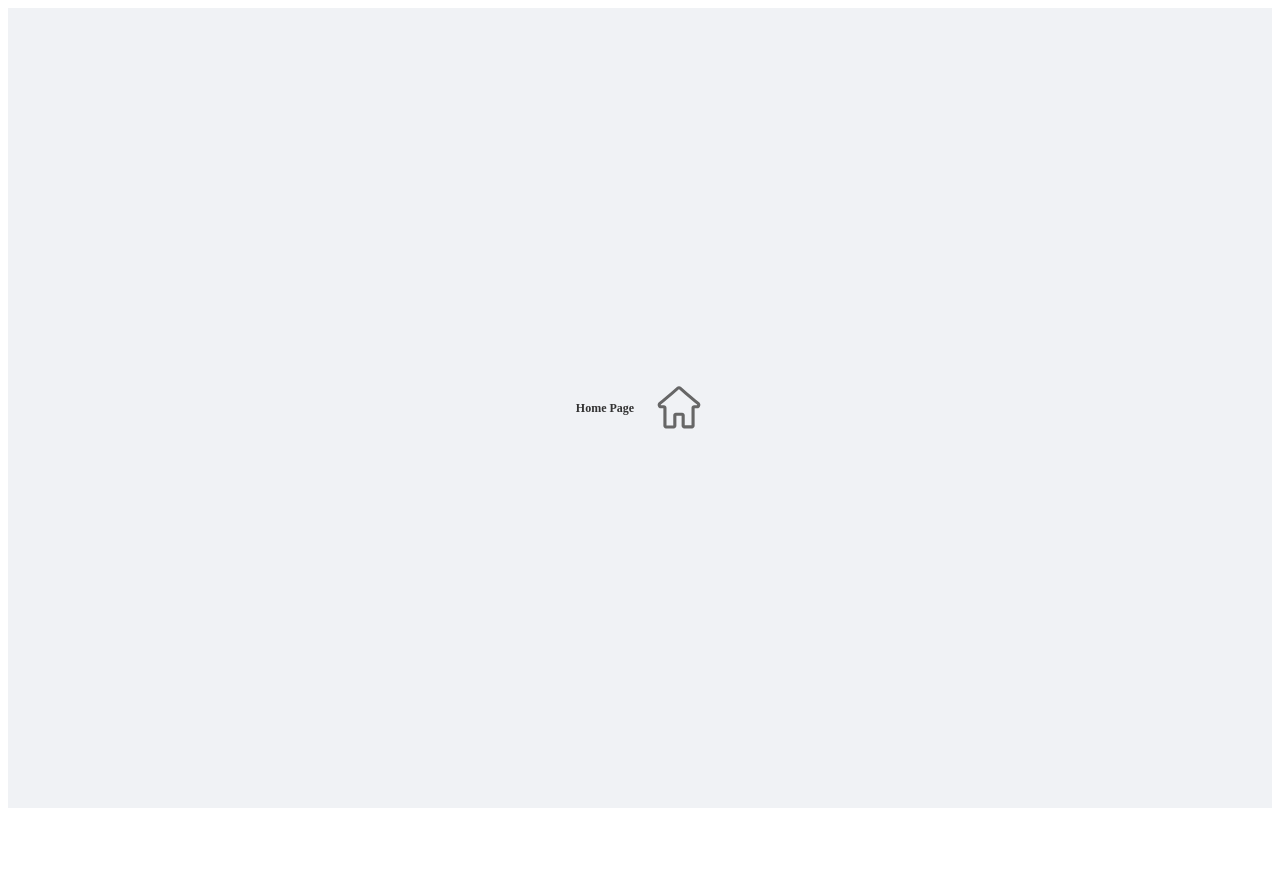
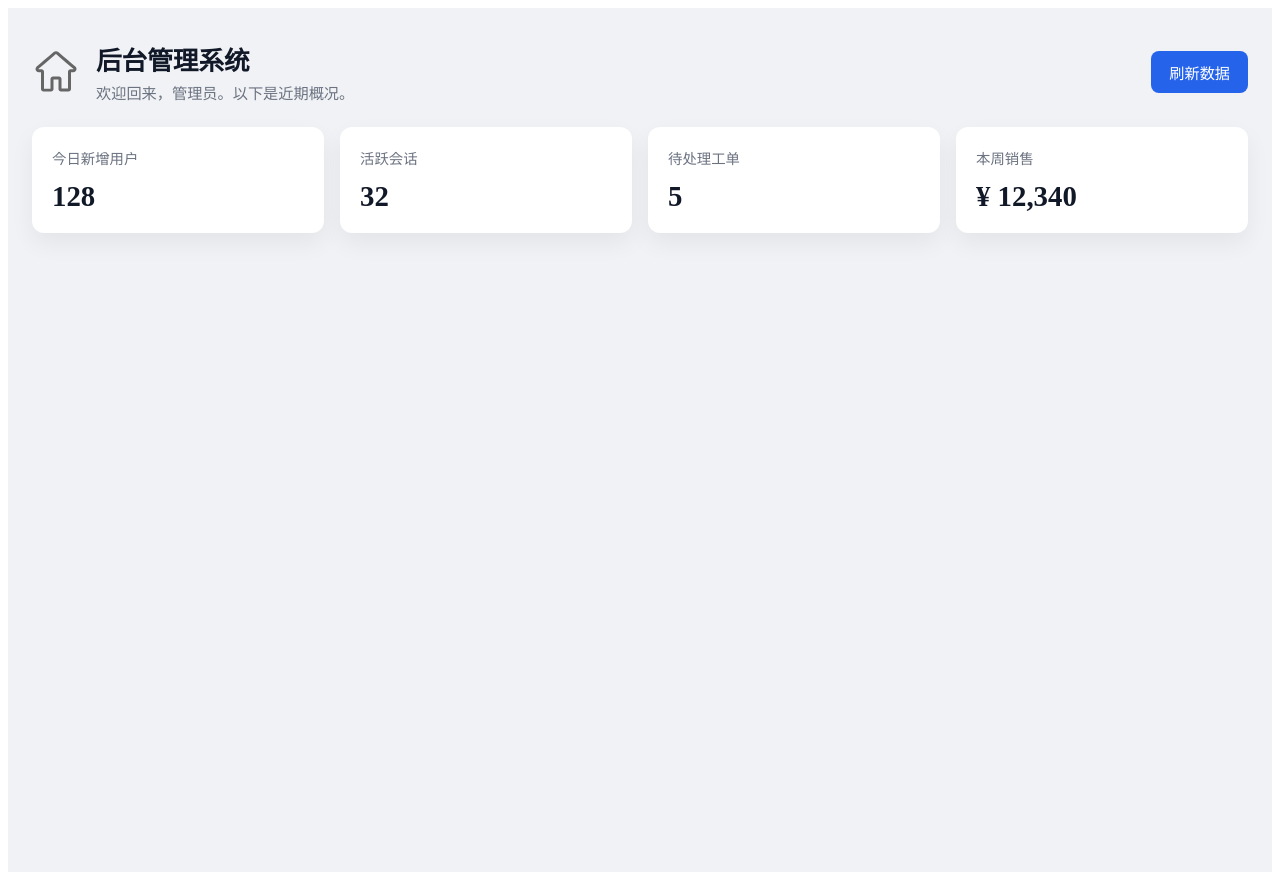
Before and after one commit to Hunly520/admin, a Vue app: page /#/ in a window 1280 px wide. Before the commit the page ends 816 px from the top, so only its background shows below. Built offline with nearby package versions, Linux system fonts and the light colour scheme.

Commit message:
feat：简单实现登录页和主页

```diff
--- a/src/views/home/home.vue
+++ b/src/views/home/home.vue
@@ -1,26 +1,123 @@
 <template>
   <div class="h-admin-home">
-    <h1>Home Page</h1>
-    <HomeIcon style="width: 50px; height: 50px; margin-left: 20px" />
+    <header class="page-header">
+      <div class="page-title">
+        <HomeIcon class="page-icon" />
+        <div>
+          <h1>后台管理系统</h1>
+          <p>欢迎回来，管理员。以下是近期概况。</p>
+        </div>
+      </div>
+      <button class="primary-btn">刷新数据</button>
+    </header>
+
+    <section class="dashboard-grid">
+      <div class="card">
+        <div class="card-title">今日新增用户</div>
+        <div class="card-value">128</div>
+      </div>
+      <div class="card">
+        <div class="card-title">活跃会话</div>
+        <div class="card-value">32</div>
+      </div>
+      <div class="card">
+        <div class="card-title">待处理工单</div>
+        <div class="card-value">5</div>
+      </div>
+      <div class="card">
+        <div class="card-title">本周销售</div>
+        <div class="card-value">¥ 12,340</div>
+      </div>
+    </section>
   </div>
 </template>
+
 <script setup lang="ts">
-  import HomeIcon from '@/assets/icons/home.svg'
+import HomeIcon from '@/assets/icons/home.svg'
 
-  defineOptions({
-    name: 'Home',
-  })
+defineOptions({
+  name: 'Home',
+})
 </script>
+
 <style scoped lang="less">
   .h-admin-home {
-    display: flex;
-    justify-content: center;
-    align-items: center;
-    height: 100vh;
+    min-height: 100vh;
+    padding: 32px 24px;
     background-color: #f0f2f5;
   }
-  .h-admin-home h1 {
-    font-size: @primary-font-size;
-    color: #333;
+
+  .page-header {
+    display: flex;
+    align-items: center;
+    justify-content: space-between;
+    gap: 16px;
+    margin-bottom: 24px;
+  }
+
+  .page-title {
+    display: flex;
+    align-items: center;
+    gap: 16px;
+  }
+
+  .page-icon {
+    width: 48px;
+    height: 48px;
+    color: #2563eb;
+  }
+
+  .page-title h1 {
+    margin: 0;
+    font-size: 1.6rem;
+    color: #111827;
+  }
+
+  .page-title p {
+    margin: 4px 0 0;
+    color: #6b7280;
+    font-size: 0.95rem;
+  }
+
+  .primary-btn {
+    padding: 0 18px;
+    height: 42px;
+    border: none;
+    border-radius: 8px;
+    background: #2563eb;
+    color: #fff;
+    font-size: 0.95rem;
+    cursor: pointer;
+  }
+
+  .primary-btn:hover {
+    background: #1d4ed8;
+  }
+
+  .dashboard-grid {
+    display: grid;
+    grid-template-columns: repeat(auto-fit, minmax(200px, 1fr));
+    gap: 16px;
+  }
+
+  .card {
+    padding: 20px;
+    border-radius: 12px;
+    background: #fff;
+    box-shadow: 0 10px 25px rgba(0, 0, 0, 0.06);
+    display: flex;
+    flex-direction: column;
+    gap: 12px;
+  }
+
+  .card-title {
+    font-size: 0.9rem;
+    color: #6b7280;
+  }
+
+  .card-value {
+    font-size: 1.8rem;
+    font-weight: 700;
+    color: #111827;
   }
 </style>
--- a/src/views/login/login.vue
+++ b/src/views/login/login.vue
@@ -1,13 +1,53 @@
 <template>
   <div class="h-admin-login">
-    <h1>Login Page</h1>
+    <form class="login-form" @submit.prevent="onSubmit">
+      <h1>登录</h1>
+
+      <div class="form-row">
+        <label for="username">用户名</label>
+        <input
+          id="username"
+          v-model="form.username"
+          type="text"
+          placeholder="请输入用户名"
+          required
+        />
+      </div>
+
+      <div class="form-row">
+        <label for="password">密码</label>
+        <input
+          id="password"
+          v-model="form.password"
+          type="password"
+          placeholder="请输入密码"
+          required
+        />
+      </div>
+
+      <button type="submit" class="submit-btn">登录</button>
+    </form>
   </div>
 </template>
+
 <script setup lang="ts">
-  defineOptions({
-    name: 'Login',
-  })
+import { reactive } from 'vue'
+
+defineOptions({
+  name: 'Login',
+})
+
+const form = reactive({
+  username: '',
+  password: '',
+})
+
+function onSubmit() {
+  // TODO: replace with real auth logic
+  console.log('login', { username: form.username, password: form.password })
+}
 </script>
+
 <style scoped>
   .h-admin-login {
     display: flex;
@@ -16,8 +56,62 @@
     height: 100vh;
     background-color: #f0f2f5;
   }
-  .h-admin-login h1 {
-    font-size: 2rem;
-    color: #333;
+
+  .login-form {
+    width: min(380px, 90vw);
+    padding: 32px;
+    border-radius: 12px;
+    background: #fff;
+    box-shadow: 0 12px 30px rgba(0, 0, 0, 0.08);
+    display: flex;
+    flex-direction: column;
+    gap: 16px;
+  }
+
+  .login-form h1 {
+    margin: 0;
+    font-size: 1.6rem;
+    text-align: center;
+    color: #1f2937;
+  }
+
+  .form-row {
+    display: flex;
+    flex-direction: column;
+    gap: 8px;
+  }
+
+  .form-row label {
+    font-size: 0.9rem;
+    color: #4b5563;
+  }
+
+  .form-row input {
+    height: 44px;
+    padding: 0 12px;
+    border: 1px solid #d1d5db;
+    border-radius: 8px;
+    font-size: 1rem;
+    outline: none;
+  }
+
+  .form-row input:focus {
+    border-color: #2563eb;
+    box-shadow: 0 0 0 3px rgba(59, 130, 246, 0.25);
+  }
+
+  .submit-btn {
+    height: 44px;
+    border: none;
+    border-radius: 8px;
+    background: #2563eb;
+    color: #fff;
+    font-size: 1rem;
+    font-weight: 600;
+    cursor: pointer;
+  }
+
+  .submit-btn:hover {
+    background: #1d4ed8;
   }
 </style>
```
